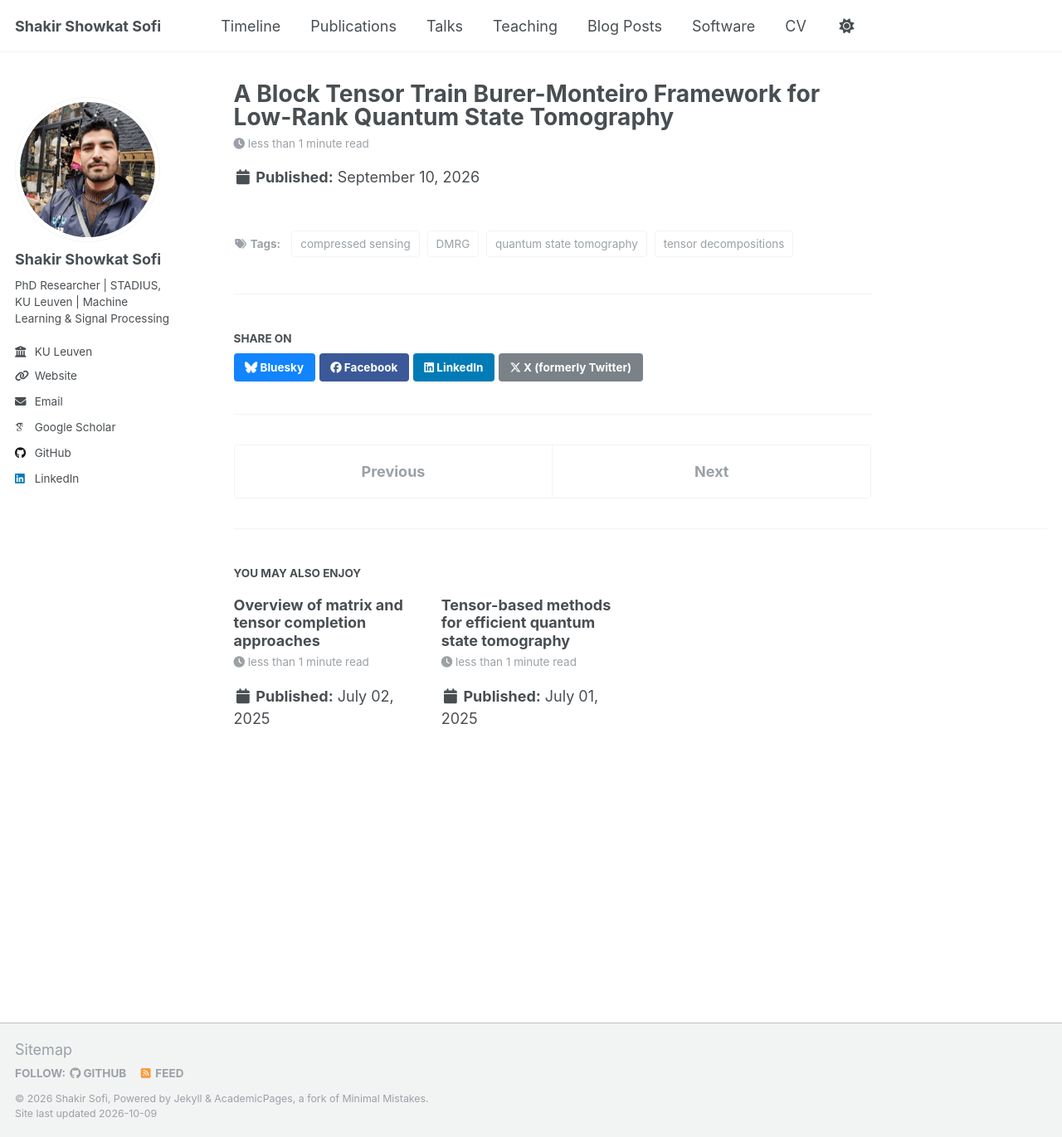
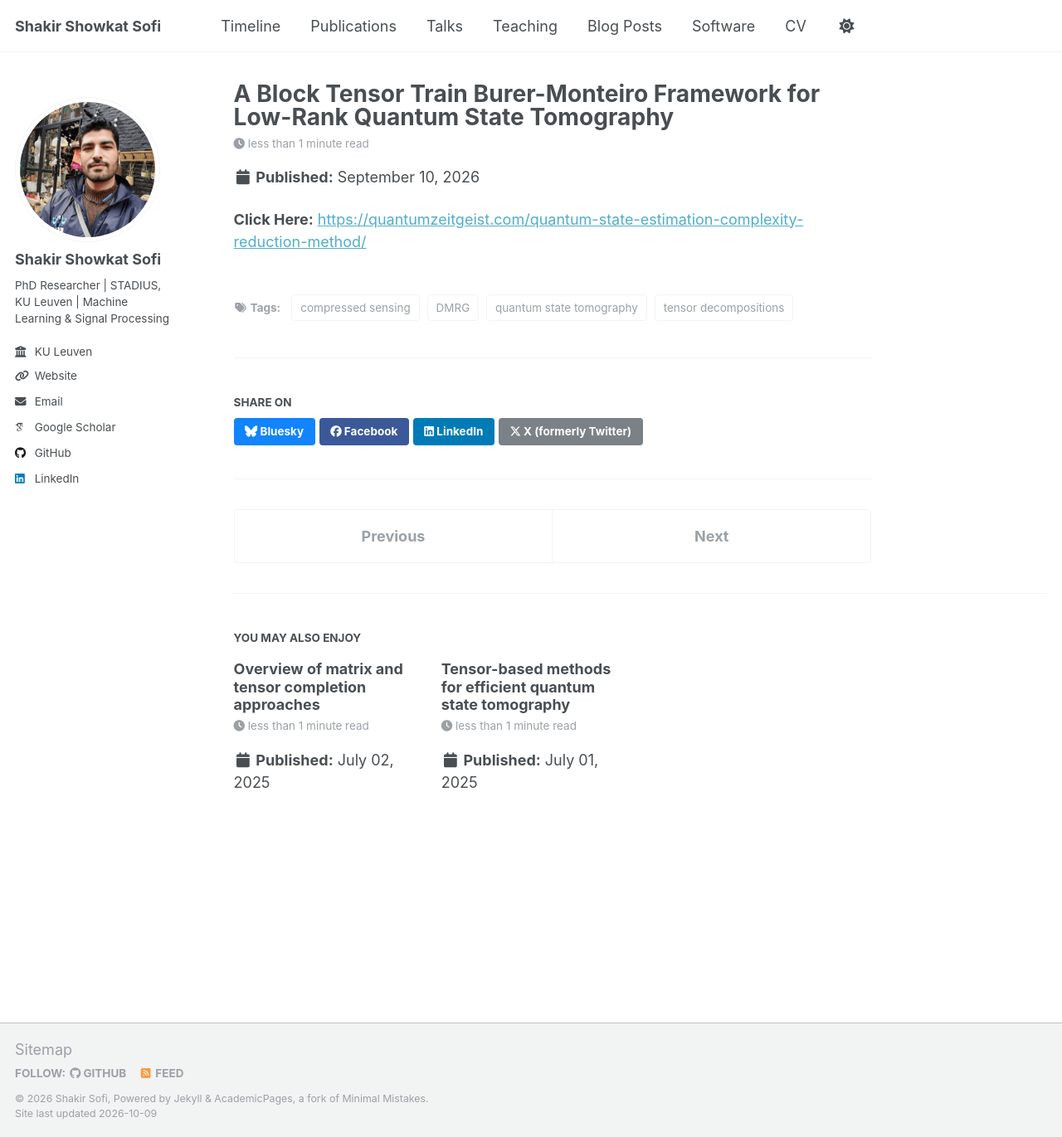
Before and after one commit to ShakirSofi/shakirsofi.github.io, a Jekyll site: the page built from _posts/2026-09-10-bttqst.md, in a window 1280 px wide and 1371 px high. Shown: the whole window at 83% size. Built offline with Jekyll 4.4.1, drawn with Linux system fonts in a browser that asks for light colours; some web fonts are replaced; a script that is not in the unit is left out.

Commit message:
merged local into remote

```diff
--- a/_posts/2026-09-10-bttqst.md
+++ b/_posts/2026-09-10-bttqst.md
@@ -2,10 +2,12 @@
 title: 'A Block Tensor Train Burer-Monteiro Framework for Low-Rank Quantum State Tomography'
 date: 2026-09-10
 permalink: /posts/2026/09/bttqst
-url: https://quantumzeitgeist.com/quantum-state-estimation-complexity-reduction-method/
 tags:
   - tensor decompositions
   - compressed sensing
   - quantum state tomography
   - DMRG
 ---
+
+**Click Here:**
+[https://quantumzeitgeist.com/quantum-state-estimation-complexity-reduction-method/](https://quantumzeitgeist.com/quantum-state-estimation-complexity-reduction-method/)
```
